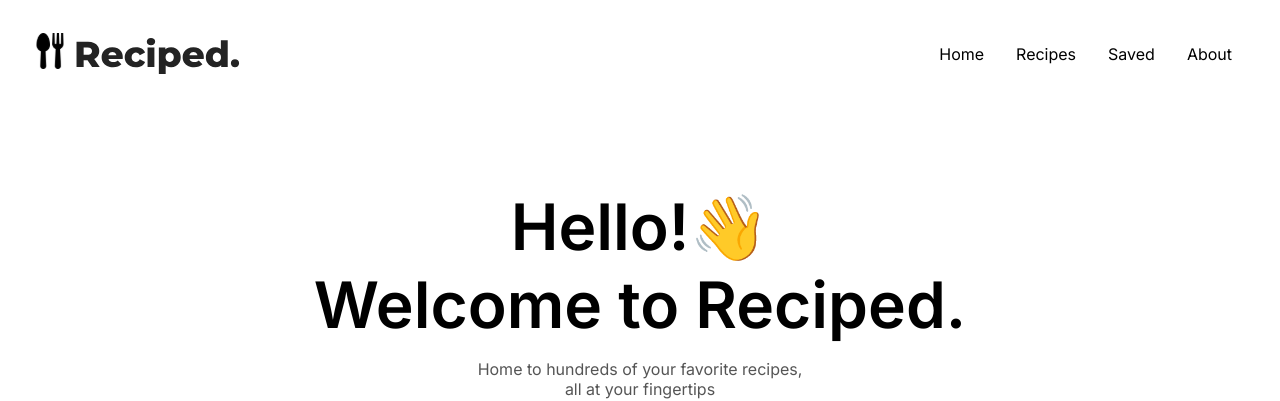
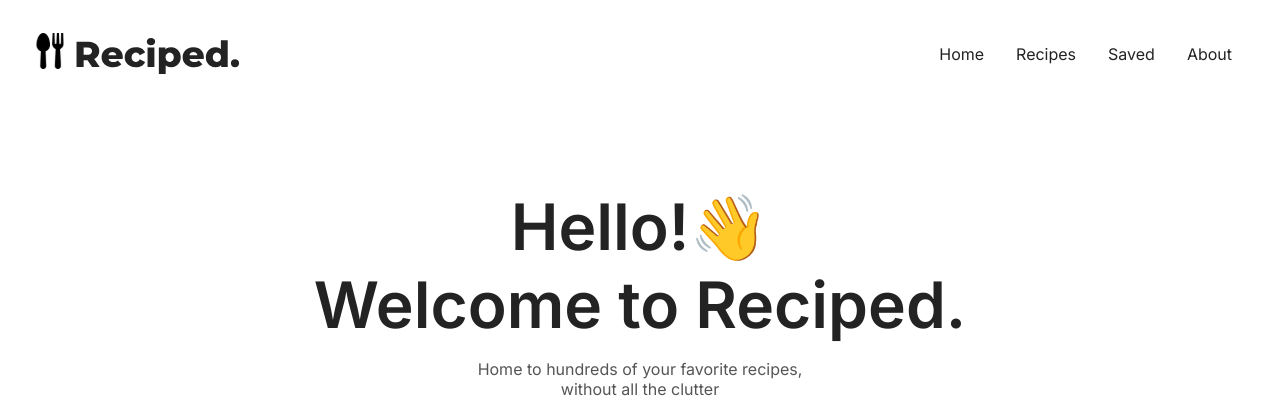
Before and after one commit to matkatd/356-recipes, a Next.js app: page / in a window 1280 px wide. Shown: the top 401 px of the page. Built offline with nearby package versions, Linux system fonts and the light colour scheme.

Commit message:
cards v3

```diff
--- a/app/globals.css
+++ b/app/globals.css
@@ -76,7 +76,7 @@ a {
 
 .navBar {
   background-color: white;
-  color: black;
+  color: #232323;
   display: flex;
   flex-direction: row;
   justify-content: space-between;
--- a/app/page.tsx
+++ b/app/page.tsx
@@ -11,14 +11,14 @@ export default function Home() {
       <div className="wavyBox">
         <Image src={WavyBox} alt="wavy box background" />
         <div>
-          <h1>
+          <h1 style={{ color: "#232323" }}>
             Hello!👋
             <br />
             Welcome to Reciped.
           </h1>
           <p style={{ color: "#555555" }}>
             Home to hundreds of your favorite recipes,
-            <br /> all at your fingertips
+            <br /> without all the clutter
           </p>
         </div>
       </div>
```
